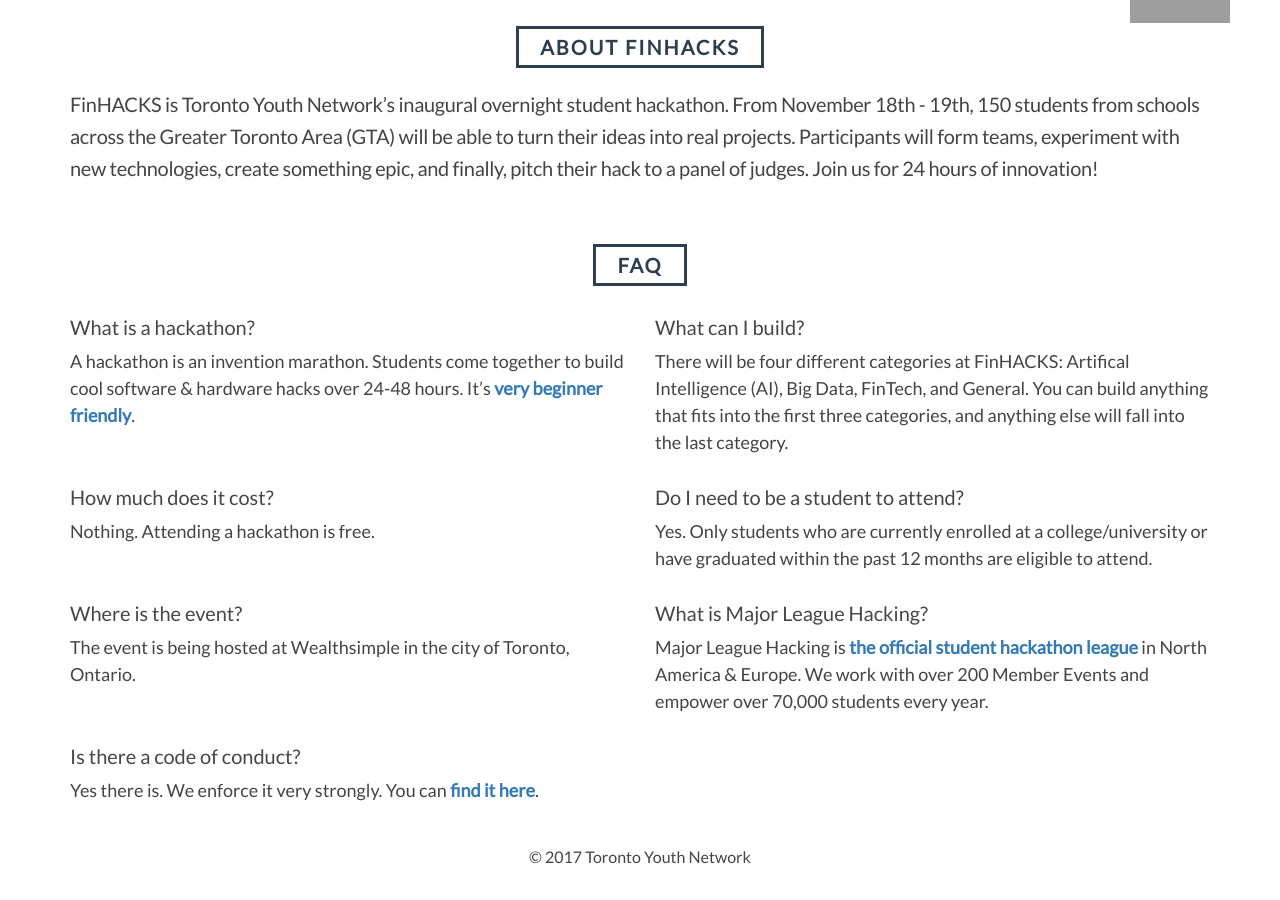
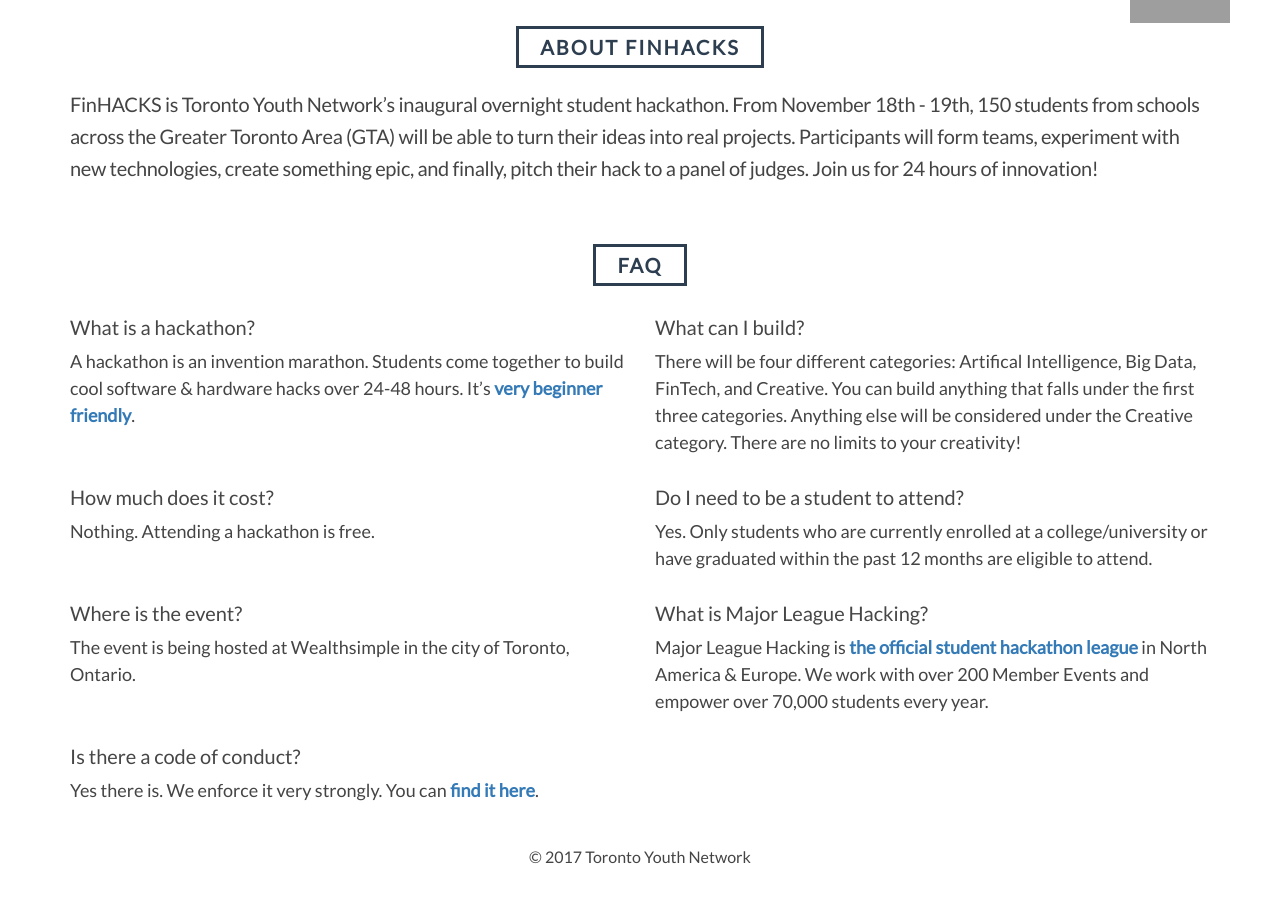
Before and after one commit to lokhinw/finhacks, a Jekyll site: the page built from index.html, in a window 1280 px wide and 900 px high, scrolled down 934 px. Built offline with Jekyll 4.4.1, drawn with Linux system fonts in a browser that asks for light colours; nearby versions of some CDN libraries; grey boxes are pictures that could not be loaded.

Commit message:
Update _config.yml

```diff
--- a/_config.yml
+++ b/_config.yml
@@ -77,7 +77,8 @@ event:
         software & hardware hacks over 24-48 hours. It's [very beginner friendly](https://medium.com/@tfogo/hackathons-are-for-beginners-77a9c9c0e000#.cj21niskl).
     - question: "What can I build?"
       answer: >
-        There will be four different categories at FinHACKS: Artifical Intelligence (AI), Big Data, FinTech, and General. You can build anything that fits into the first three categories, and anything else will fall into the last category.
+        There will be four different categories: Artifical Intelligence, Big Data, FinTech, and Creative.
+        You can build anything that falls under the first three categories. Anything else will be considered under the Creative category. There are no limits to your creativity!
     - question: "How much does it cost?"
       answer: >
         Nothing. Attending a hackathon is free.
```
